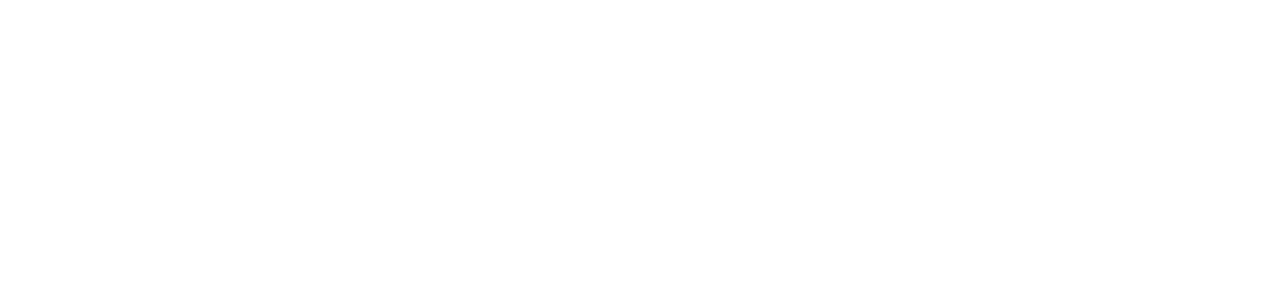
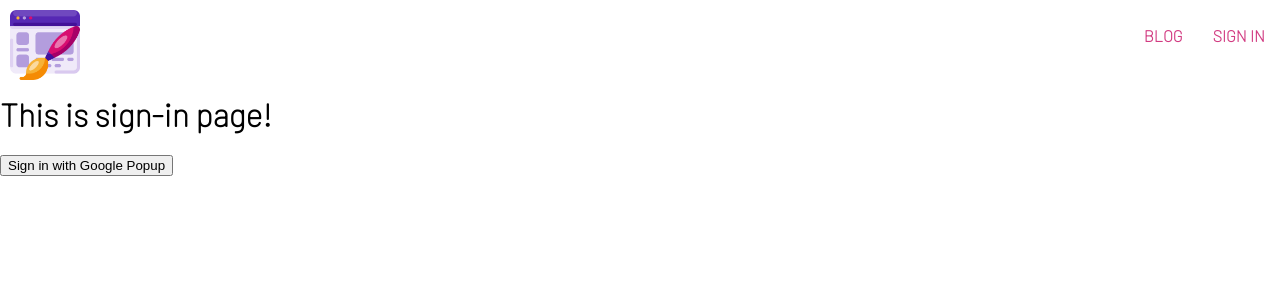
Before and after one commit to angelania2020/react-blog, a React (Create React App) app: page /sign-in in a window 1280 px wide. Before the commit this address had no page. Shown: the top 300 px of the page. Built offline with nearby package versions, Linux system fonts and the light colour scheme.

Commit message:
set up firebase and add authentication

```diff
--- a/package.json
+++ b/package.json
@@ -6,6 +6,7 @@
     "@testing-library/jest-dom": "^5.16.4",
     "@testing-library/react": "^13.3.0",
     "@testing-library/user-event": "^13.5.0",
+    "firebase": "^9.9.0",
     "react": "^18.2.0",
     "react-dom": "^18.2.0",
     "react-router-dom": "6",
--- a/src/App.js
+++ b/src/App.js
@@ -1,6 +1,7 @@
 import { Routes, Route } from 'react-router-dom';
 import Navigation from './routes/navigation/navigation.component';
 import Home from './routes/home/home.component';
+import SignIn from './routes/sign-in/sign-in.component';
 
 const Blog = () => {
   return <h1>This is my blog!</h1>;
@@ -12,7 +13,8 @@
     <Routes>
       <Route path='/' element={<Navigation />}>
         <Route index element={<Home />} />
-        <Route path='/blog' element={<Blog />} />
+        <Route path='blog' element={<Blog />} />
+        <Route path='sign-in' element={<SignIn />} />
       </Route>
     </Routes>
   );
--- a/src/routes/navigation/navigation.component.jsx
+++ b/src/routes/navigation/navigation.component.jsx
@@ -18,6 +18,9 @@
                     <Link className='nav-link' to='/blog'>
                         BLOG
                     </Link>
+                    <Link className='nav-link' to='/sign-in'>
+                        SIGN IN
+                    </Link>
                 </div>
 
             </div>
--- /dev/null
+++ b/src/routes/sign-in/sign-in.component.jsx
@@ -0,0 +1,17 @@
+import { signInWithGooglePopup } from "../../utils/firebase.utils";
+
+const SignIn = () => {
+    const logGoogleUser = async () => {
+        const response = await signInWithGooglePopup();
+        console.log(response);
+    }
+
+    return (
+        <div>
+            <h1>This is sign-in page!</h1>
+            <button onClick={logGoogleUser}>Sign in with Google Popup</button>
+        </div>
+    );
+}
+
+export default SignIn
--- /dev/null
+++ b/src/utils/firebase.utils.js
@@ -0,0 +1,25 @@
+import { initializeApp } from 'firebase/app';
+import { getAuth, signInWithRedirect, signInWithPopup, GoogleAuthProvider } from 'firebase/auth';
+
+// Your web app's Firebase configuration
+const firebaseConfig = {
+    apiKey: "AIzaSyDO7CTTVwH3FeKwlBz5Z09O8UkEfXjxziw",
+    authDomain: "angelina-web-db.firebaseapp.com",
+    projectId: "angelina-web-db",
+    storageBucket: "angelina-web-db.appspot.com",
+    messagingSenderId: "344052430612",
+    appId: "1:344052430612:web:08c471f09ffeea4fd2f401"
+};
+
+// Initialize Firebase
+const firebaseApp = initializeApp(firebaseConfig);
+
+// Initialize googleProvider
+const googleProvider = new GoogleAuthProvider();
+googleProvider.setCustomParameters({
+    prompt: "select_account"
+});
+
+
+export const auth = getAuth();
+export const signInWithGooglePopup = () => signInWithPopup(auth, googleProvider);
```
Also changed, not shown: 1 other file (tests, documents, lock files or other folders).
